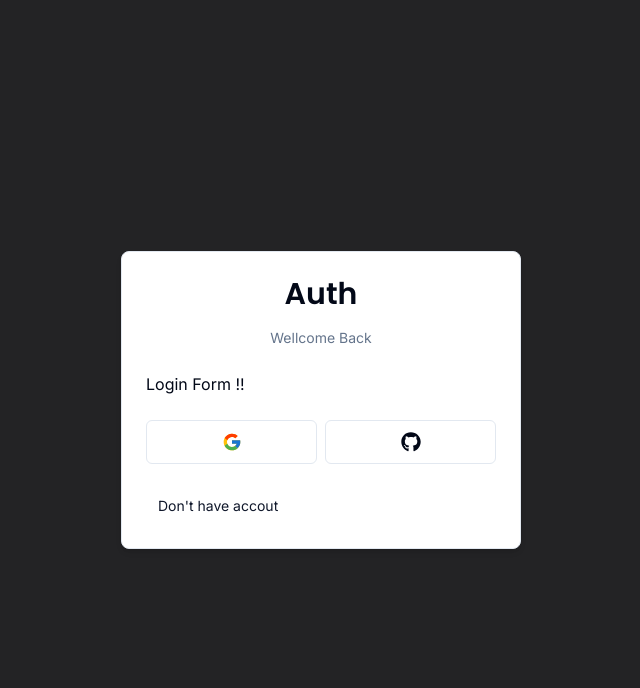
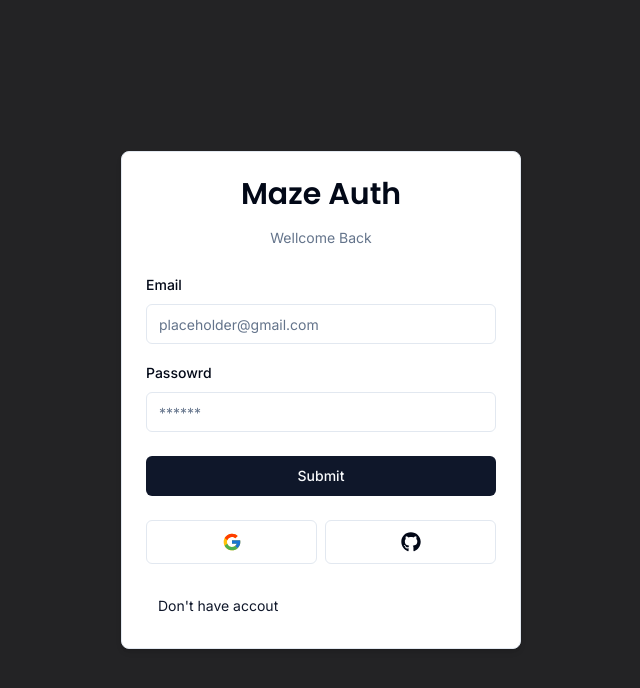
Before and after one commit to AmanTrivedi1/Telent-Trek, a Next.js app: page /auth/login in a window 1280 px wide. Shown: the top 688 px of the page, without its empty margins (319-959 px from the left). Built offline with nearby package versions, Linux system fonts and the light colour scheme.

Commit message:
finishing login form

```diff
--- a/components/auth/header.tsx
+++ b/components/auth/header.tsx
@@ -16,7 +16,7 @@
   return (
     <>
       <div className="w-full flex flex-col gap-y-4 items-center justify-center ">
-         <h1 className={cn("text-3xl   font-semibold" ,font.className)}>Auth</h1>
+         <h1 className={cn("text-3xl   font-semibold" ,font.className)}>Maze Auth</h1>
          <p className="text-muted-foreground text-sm">{label}</p>
       </div>
     </>
--- a/components/auth/login-form.tsx
+++ b/components/auth/login-form.tsx
@@ -1,13 +1,93 @@
+"use client"
+import *  as z from "zod";
+import { LoginSchema } from "@/schemas";
+
 import CardWrapper from "./card-wrapper"
+import {useForm} from"react-hook-form";
+import { zodResolver } from "@hookform/resolvers/zod";
+
+import {
+Form,
+FormControl,
+FormField,
+FormItem,
+FormLabel,
+FormMessage
+
+} from "@/components/ui/form"
+import { Input } from "../ui/input";
+import { Button } from "../ui/button";
+import FormError from "../form.error";
+import FormSuccess from "../form-success";
 
 export const LoginForm = () => {
+    const form = useForm<z.infer<typeof LoginSchema>>({
+        resolver:zodResolver(LoginSchema),
+        defaultValues:{
+            email:"",
+            password:"",
+        }
+    })
+
+    const onSubmit =  (values: z.infer<typeof LoginSchema>) =>{
+        console.log(values);
+    }
     return (
         <>
           <CardWrapper headerLabel="Wellcome Back"
             backButtonLabel="Don't have accout"
             backButtonHref="/auth/register"
             showSocial >
-              Login Form !!
+               <Form {...form}>
+                 <form
+                 className="space-y-6"
+                 onSubmit={form.handleSubmit(onSubmit)}>
+                    <div className="space-y-4">
+                        <FormField
+                         control={form.control}
+                         name="email"
+                         render={({field})=> (
+                            <FormItem>
+                             <FormLabel>Email</FormLabel>
+                             <FormControl>
+                                <Input
+                                 {...field}
+                                 placeholder="placeholder@gmail.com"
+                                 type="email"
+                                />
+                             </FormControl>
+                             <FormMessage/>
+                            </FormItem>
+                         )}
+                        />
+
+                        {/* Password field started from here */}
+
+                        <FormField
+                         control={form.control}
+                         name="password"
+                         render={({field})=> (
+                            <FormItem>
+                             <FormLabel>Passowrd</FormLabel>
+                             <FormControl>
+                                <Input
+                                 {...field}
+                                 placeholder="******"
+                                 type="password"
+                                />
+                             </FormControl>
+                             <FormMessage/>
+                            </FormItem>
+                         )}
+                        />
+                    </div>
+                    <FormError message=""/>
+                    <FormSuccess message=""/>
+                    <Button
+                    type="submit"
+                    className="w-full">Submit</Button>
+                 </form>
+               </Form>
           </CardWrapper>
         </>
     )
--- /dev/null
+++ b/components/form-success.tsx
@@ -0,0 +1,22 @@
+import { FaRegCheckCircle } from "react-icons/fa";
+
+
+interface FormErrorProps {
+    message?:string;
+}
+
+export const FormSuccess = ({message}:FormErrorProps) => {
+if(!message) return null;
+
+
+  return (
+    <>
+      <div className="bg-emerald-500/15 p-3 rounded-md flex items-center gap-x-2 text-sm text-emerald-500">
+        <FaRegCheckCircle className="h-4 w-4"/>
+        <p className="">{message}</p>
+      </div>
+    </>
+  )
+}
+
+export default FormSuccess
--- /dev/null
+++ b/components/form.error.tsx
@@ -0,0 +1,22 @@
+import { BsExclamationTriangle } from "react-icons/bs";
+
+
+interface FormErrorProps {
+    message?:string;
+}
+
+export const FormError = ({message}:FormErrorProps) => {
+if(!message) return null;
+
+
+  return (
+    <>
+      <div className="bg-destructive/15 p-3 rounded-md flex items-center gap-x-2 text-sm text-destructive">
+        <BsExclamationTriangle className="h-4 w-4"/>
+        <p className="">{message}</p>
+      </div>
+    </>
+  )
+}
+
+export default FormError
--- /dev/null
+++ b/components/ui/form.tsx
@@ -0,0 +1,176 @@
+import * as React from "react"
+import * as LabelPrimitive from "@radix-ui/react-label"
+import { Slot } from "@radix-ui/react-slot"
+import {
+  Controller,
+  ControllerProps,
+  FieldPath,
+  FieldValues,
+  FormProvider,
+  useFormContext,
+} from "react-hook-form"
+
+import { cn } from "@/lib/utils"
+import { Label } from "@/components/ui/label"
+
+const Form = FormProvider
+
+type FormFieldContextValue<
+  TFieldValues extends FieldValues = FieldValues,
+  TName extends FieldPath<TFieldValues> = FieldPath<TFieldValues>
+> = {
+  name: TName
+}
+
+const FormFieldContext = React.createContext<FormFieldContextValue>(
+  {} as FormFieldContextValue
+)
+
+const FormField = <
+  TFieldValues extends FieldValues = FieldValues,
+  TName extends FieldPath<TFieldValues> = FieldPath<TFieldValues>
+>({
+  ...props
+}: ControllerProps<TFieldValues, TName>) => {
+  return (
+    <FormFieldContext.Provider value={{ name: props.name }}>
+      <Controller {...props} />
+    </FormFieldContext.Provider>
+  )
+}
+
+const useFormField = () => {
+  const fieldContext = React.useContext(FormFieldContext)
+  const itemContext = React.useContext(FormItemContext)
+  const { getFieldState, formState } = useFormContext()
+
+  const fieldState = getFieldState(fieldContext.name, formState)
+
+  if (!fieldContext) {
+    throw new Error("useFormField should be used within <FormField>")
+  }
+
+  const { id } = itemContext
+
+  return {
+    id,
+    name: fieldContext.name,
+    formItemId: `${id}-form-item`,
+    formDescriptionId: `${id}-form-item-description`,
+    formMessageId: `${id}-form-item-message`,
+    ...fieldState,
+  }
+}
+
+type FormItemContextValue = {
+  id: string
+}
+
+const FormItemContext = React.createContext<FormItemContextValue>(
+  {} as FormItemContextValue
+)
+
+const FormItem = React.forwardRef<
+  HTMLDivElement,
+  React.HTMLAttributes<HTMLDivElement>
+>(({ className, ...props }, ref) => {
+  const id = React.useId()
+
+  return (
+    <FormItemContext.Provider value={{ id }}>
+      <div ref={ref} className={cn("space-y-2", className)} {...props} />
+    </FormItemContext.Provider>
+  )
+})
+FormItem.displayName = "FormItem"
+
+const FormLabel = React.forwardRef<
+  React.ElementRef<typeof LabelPrimitive.Root>,
+  React.ComponentPropsWithoutRef<typeof LabelPrimitive.Root>
+>(({ className, ...props }, ref) => {
+  const { error, formItemId } = useFormField()
+
+  return (
+    <Label
+      ref={ref}
+      className={cn(error && "text-destructive", className)}
+      htmlFor={formItemId}
+      {...props}
+    />
+  )
+})
+FormLabel.displayName = "FormLabel"
+
+const FormControl = React.forwardRef<
+  React.ElementRef<typeof Slot>,
+  React.ComponentPropsWithoutRef<typeof Slot>
+>(({ ...props }, ref) => {
+  const { error, formItemId, formDescriptionId, formMessageId } = useFormField()
+
+  return (
+    <Slot
+      ref={ref}
+      id={formItemId}
+      aria-describedby={
+        !error
+          ? `${formDescriptionId}`
+          : `${formDescriptionId} ${formMessageId}`
+      }
+      aria-invalid={!!error}
+      {...props}
+    />
+  )
+})
+FormControl.displayName = "FormControl"
+
+const FormDescription = React.forwardRef<
+  HTMLParagraphElement,
+  React.HTMLAttributes<HTMLParagraphElement>
+>(({ className, ...props }, ref) => {
+  const { formDescriptionId } = useFormField()
+
+  return (
+    <p
+      ref={ref}
+      id={formDescriptionId}
+      className={cn("text-sm text-muted-foreground", className)}
+      {...props}
+    />
+  )
+})
+FormDescription.displayName = "FormDescription"
+
+const FormMessage = React.forwardRef<
+  HTMLParagraphElement,
+  React.HTMLAttributes<HTMLParagraphElement>
+>(({ className, children, ...props }, ref) => {
+  const { error, formMessageId } = useFormField()
+  const body = error ? String(error?.message) : children
+
+  if (!body) {
+    return null
+  }
+
+  return (
+    <p
+      ref={ref}
+      id={formMessageId}
+      className={cn("text-sm font-medium text-destructive", className)}
+      {...props}
+    >
+      {body}
+    </p>
+  )
+})
+FormMessage.displayName = "FormMessage"
+
+export {
+  useFormField,
+  Form,
+  FormItem,
+  FormLabel,
+  FormControl,
+  FormDescription,
+  FormMessage,
+  FormField,
+}
--- /dev/null
+++ b/components/ui/input.tsx
@@ -0,0 +1,25 @@
+import * as React from "react"
+
+import { cn } from "@/lib/utils"
+
+export interface InputProps
+  extends React.InputHTMLAttributes<HTMLInputElement> {}
+
+const Input = React.forwardRef<HTMLInputElement, InputProps>(
+  ({ className, type, ...props }, ref) => {
+    return (
+      <input
+        type={type}
+        className={cn(
+          "flex h-10 w-full rounded-md border border-input bg-background px-3 py-2 text-sm ring-offset-background file:border-0 file:bg-transparent file:text-sm file:font-medium placeholder:text-muted-foreground focus-visible:outline-none focus-visible:ring-2 focus-visible:ring-ring focus-visible:ring-offset-2 disabled:cursor-not-allowed disabled:opacity-50",
+          className
+        )}
+        ref={ref}
+        {...props}
+      />
+    )
+  }
+)
+Input.displayName = "Input"
+
+export { Input }
--- /dev/null
+++ b/components/ui/label.tsx
@@ -0,0 +1,26 @@
+"use client"
+
+import * as React from "react"
+import * as LabelPrimitive from "@radix-ui/react-label"
+import { cva, type VariantProps } from "class-variance-authority"
+
+import { cn } from "@/lib/utils"
+
+const labelVariants = cva(
+  "text-sm font-medium leading-none peer-disabled:cursor-not-allowed peer-disabled:opacity-70"
+)
+
+const Label = React.forwardRef<
+  React.ElementRef<typeof LabelPrimitive.Root>,
+  React.ComponentPropsWithoutRef<typeof LabelPrimitive.Root> &
+    VariantProps<typeof labelVariants>
+>(({ className, ...props }, ref) => (
+  <LabelPrimitive.Root
+    ref={ref}
+    className={cn(labelVariants(), className)}
+    {...props}
+  />
+))
+Label.displayName = LabelPrimitive.Root.displayName
+
+export { Label }
--- a/package.json
+++ b/package.json
@@ -9,6 +9,8 @@
     "lint": "next lint"
   },
   "dependencies": {
+    "@hookform/resolvers": "^3.3.4",
+    "@radix-ui/react-label": "^2.0.2",
     "@radix-ui/react-slot": "^1.0.2",
     "class-variance-authority": "^0.7.0",
     "clsx": "^2.1.1",
@@ -16,9 +18,11 @@
     "next": "14.2.3",
     "react": "^18",
     "react-dom": "^18",
+    "react-hook-form": "^7.51.4",
     "react-icons": "^5.2.1",
     "tailwind-merge": "^2.3.0",
-    "tailwindcss-animate": "^1.0.7"
+    "tailwindcss-animate": "^1.0.7",
+    "zod": "^3.23.8"
   },
   "devDependencies": {
     "@types/node": "^20",
--- /dev/null
+++ b/schemas/index.ts
@@ -0,0 +1,9 @@
+import * as z from "zod"
+export const LoginSchema = z.object ({
+    email:z.string().email({
+        message:"Email is required"
+    }),
+    password:z.string().min(1 , {
+        message:"Password can not be empty"
+    })
+})
```
Also changed, not shown: 1 other file (tests, documents, lock files or other folders).
